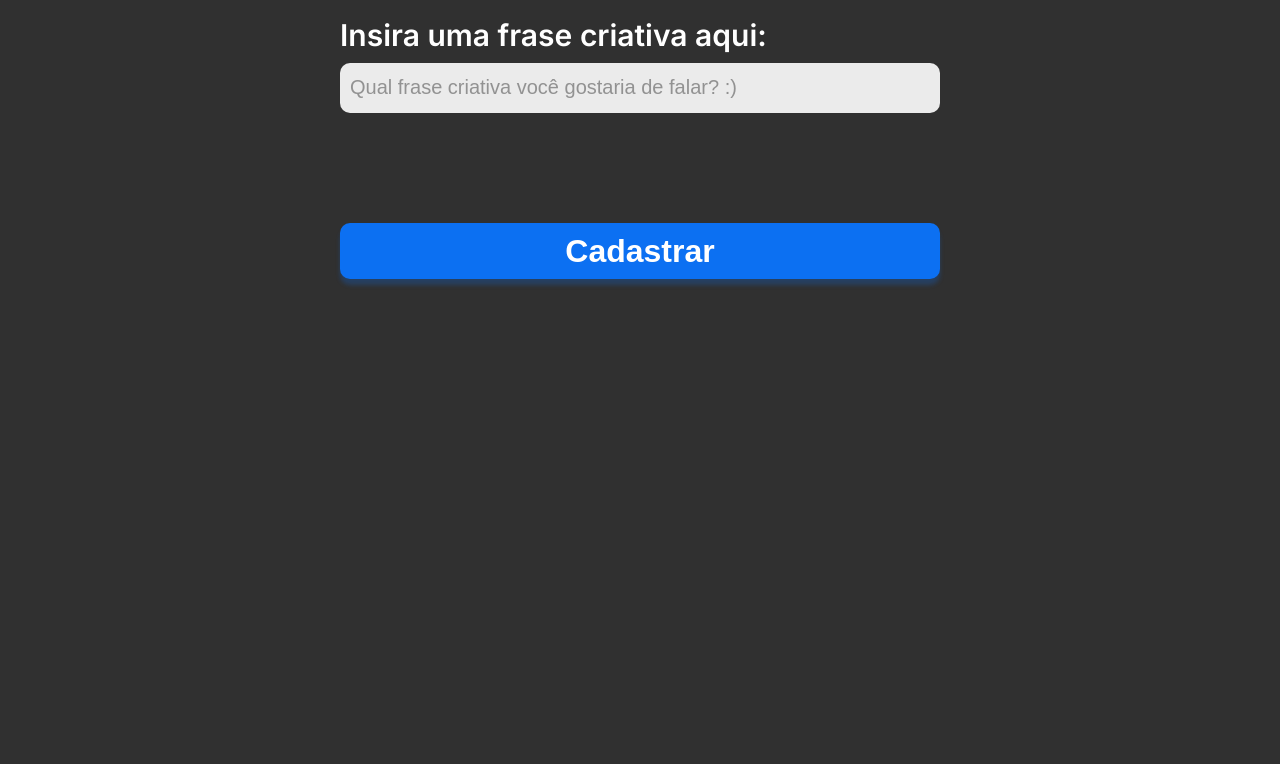
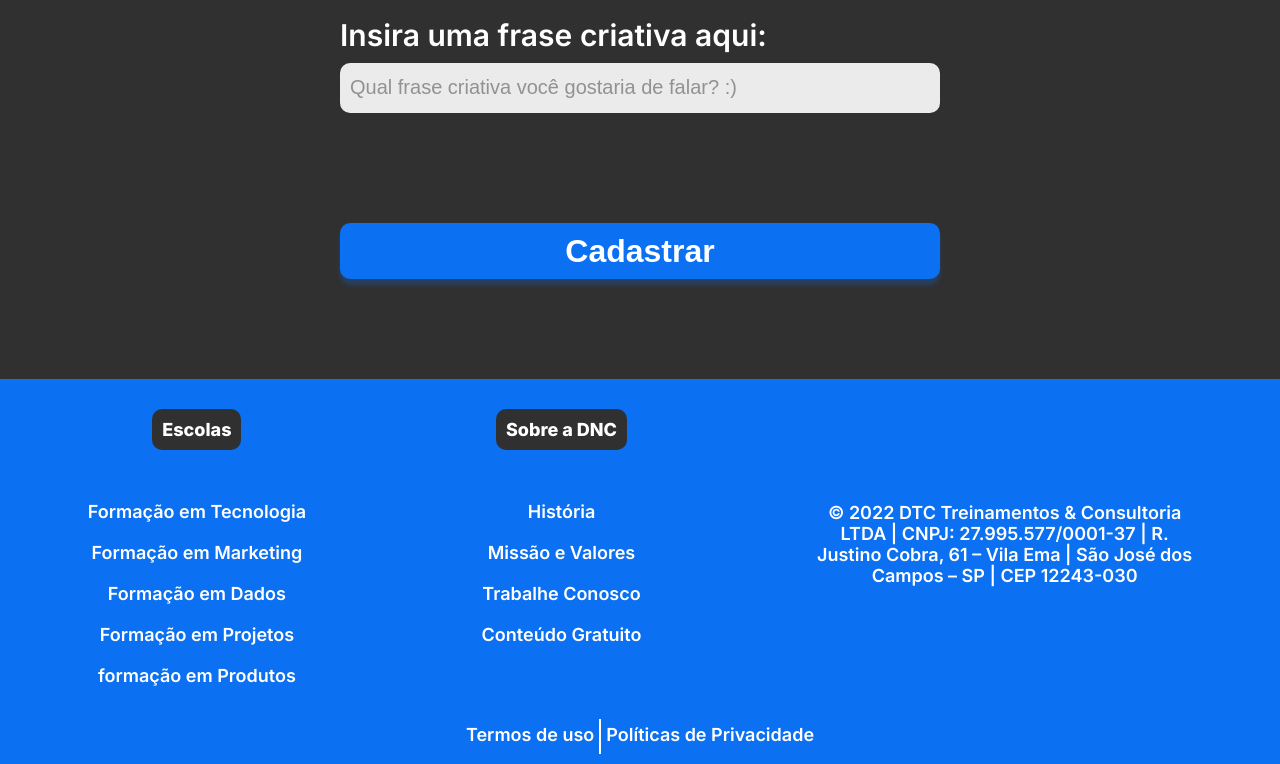
Before and after one commit to igor-costa667/Bootcamp-DNC, a plain HTML site: page index.html in a window 1280 px wide. Shown: the part 1278-2042 px from the top of the page. Before the commit the page ends 1657 px from the top, so only its background shows below. Drawn offline with Linux system fonts and the light colour scheme.

```diff
--- a/index.html
+++ b/index.html
@@ -69,5 +69,60 @@
 
         </form>
     </section>
+
+    <footer>
+        <div class="linha1">
+            <nav>
+                <h5>Escolas</h5>
+                <ul>
+                    <li>
+                        <a href="">Formação em Tecnologia</a>
+                    </li>
+                    <li>
+                        <a href="">Formação em Marketing</a>
+                    </li>
+                    <li>
+                        <a href="">Formação em Dados</a>
+                    </li>
+                    <li>
+                        <a href="">Formação em Projetos</a>
+                    </li>
+                    <li>
+                        <a href="">formação em Produtos</a>
+                    </li>
+                </ul>
+            </nav>
+
+            <nav>
+                 <h5>Sobre a DNC</h5>
+                <ul>
+                    <li>
+                        <a href="">História</a>
+                    </li>
+                    <li>
+                        <a href="">Missão e Valores</a>
+                    </li>
+                    <li>
+                        <a href="">Trabalhe Conosco</a>
+                    </li>
+                    <li>
+                        <a href="">Conteúdo Gratuito</a>
+                    </li>
+            </nav>
+
+            <div class="endereco">
+                © 2022 DTC Treinamentos & Consultoria <br>
+                 LTDA | CNPJ: 27.995.577/0001-37 | R. <br>
+                  Justino Cobra, 61 – Vila Ema | São José dos <br>
+                   Campos – SP | CEP 12243-030
+            </div>
+        </div>
+
+        <div class="linha2">
+            <a href="">Termos de uso</a>
+            <a href="">Políticas de Privacidade</a>
+        </div>
+    </footer>
+
 </body>
 </html>
--- a/style.css
+++ b/style.css
@@ -31,8 +31,8 @@
 
     #menu{
         display: flex;
-        width: 45%;
-        justify-content: space-around;
+        width: 50%;
+        justify-content: space-between;
         align-items: center;
         margin-left: 5%;
     }
@@ -154,3 +154,125 @@
         cursor: pointer;
 
     }
+    /* Footer*/
+    footer{
+        width: 100%;
+        background-color: var(--azul-dnc);
+
+    }
+    footer .linha1{
+        display: flex;
+        justify-content: space-around;
+        align-items: center;
+    }
+    footer ul{
+        list-style: none;
+        margin-bottom: 0px;
+        padding: 0px;
+
+    }
+
+    footer nav{
+        display: flex;
+        flex-direction: column;
+        align-items: center;
+        height: 330px;
+    }
+    footer H5{
+        text-align: center;
+        color: white;
+        font-size: 18px;
+        font-weight: 800;
+        font-family: var(--fonte-padrao);
+        background-color: var(--preto-dnc);
+        border-radius: 10px;
+        padding: 10px;
+        margin-bottom: 15px;
+    }
+    footer ul li{
+        text-align: center;
+        color: white;
+        font-size: 18px;
+        font-weight: 600;
+        font-family: var(--fonte-padrao);
+        margin: 20px 0px 20px 0px;
+    }
+    footer ul li a{
+        color: white;
+        text-decoration: none;
+
+    }
+    footer ul li a:hover{
+        color: var(--cinza-hover);
+    }
+    footer .endereco{
+        text-align: center;
+        color: white;
+        font-size: 18px;
+        font-weight: 600;
+        font-family: var(--fonte-padrao);
+    }
+    footer .linha2{
+        display: flex;
+        justify-content: center;
+        margin: 0px ;
+        padding: 10px;
+        height: 35px;
+    }
+    footer .linha2 a{
+        text-align: center;
+        font-size: 18px;
+        font-weight: 600;
+        font-family: var(--fonte-padrao);
+        color: white;
+        text-decoration: none;
+        padding: 5px;
+
+    }
+    footer .linha2 a:hover{
+        color: var(--cinza-hover);
+    }
+    footer .linha2 a:first-child{
+        border-right: 2px solid white;
+    }
+@media only screen and (max-width:600px){
+    /*menu*/
+        #principal{
+            flex-direction: column;
+            height: auto;
+        }
+        #menu{
+            flex-direction: column;
+            width: 100%;
+            margin: 0%;
+        }
+        #menu a{
+            display: flex;
+            align-items: center;
+            height: 50px;
+        }
+        #principal button{
+            width: 100%;
+            margin-right: 0px;
+        }
+
+        /*section*/
+        section h1{
+            font-size: 38px;
+        }
+        section h2{
+            font-size: 28px;
+            padding-right: 15px;
+            padding-left: 15px;
+        }
+
+        form{
+            width: 95%;
+            font-size: 20px;
+        }
+        .checkbox-item label{
+            font-size: 15px;
+        }
+
+        /*footer*/
+}
```
